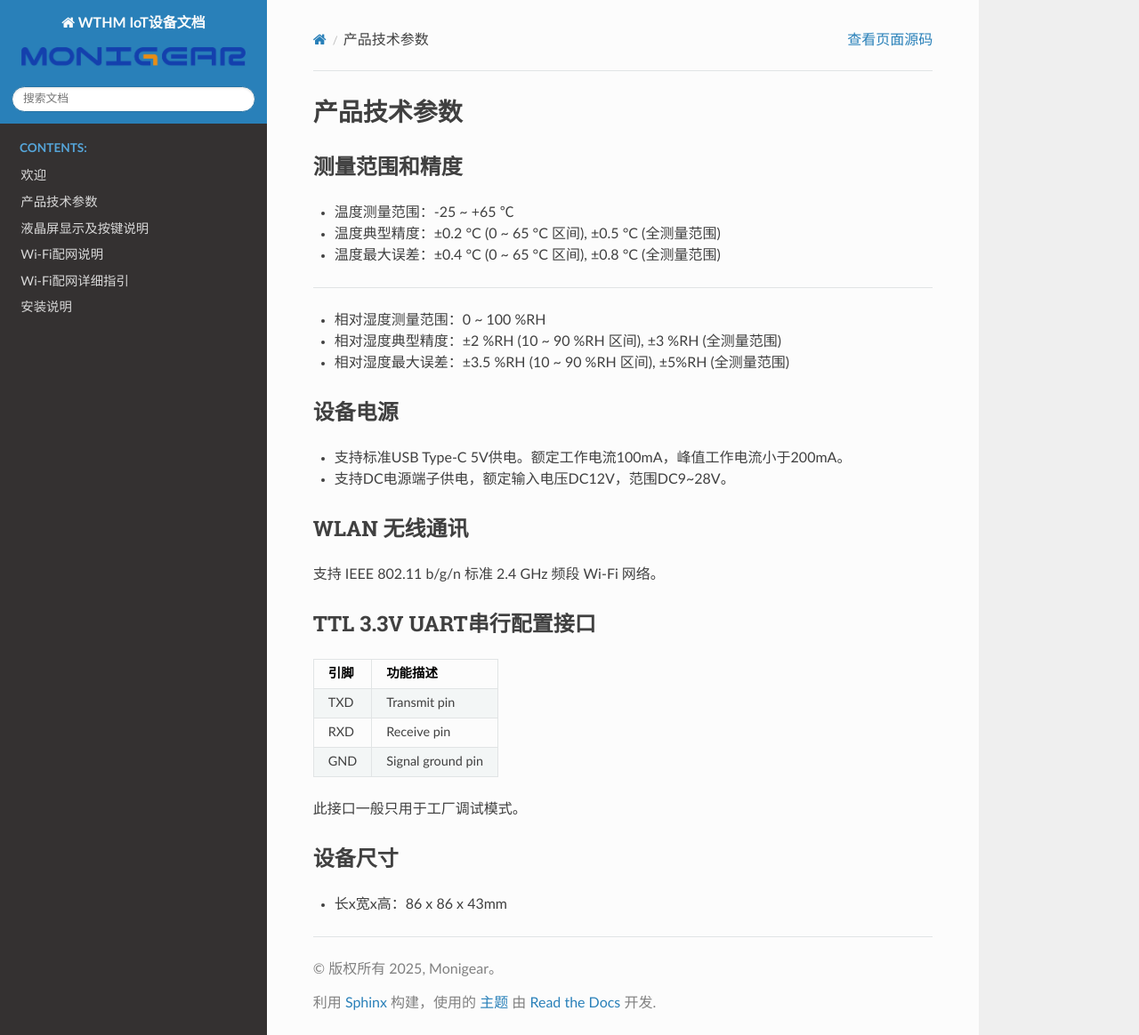
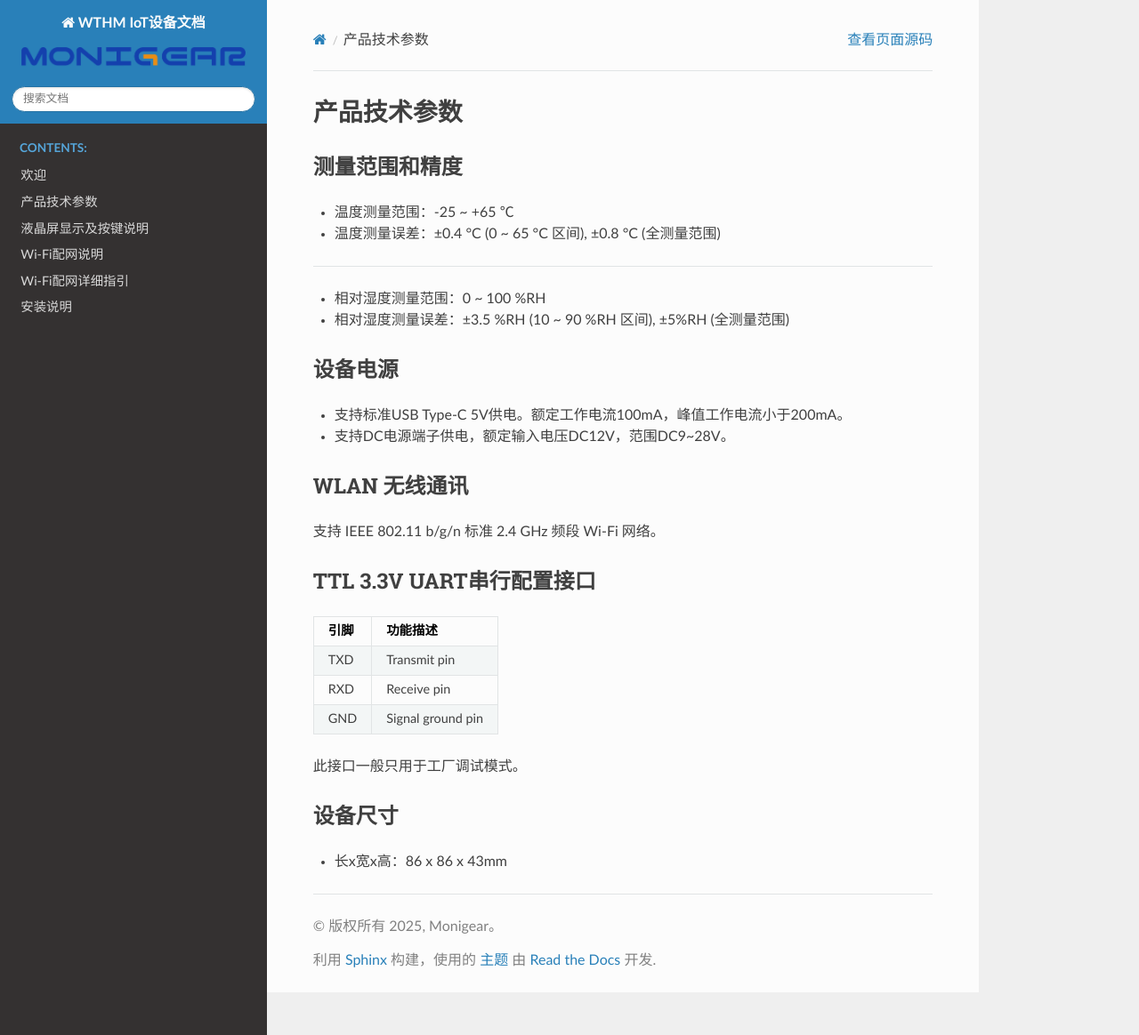
Before and after one commit to laosongbaba/wthm_docs_sphinx, a Sphinx documentation site: the page built from docs/zh/product-specs.rst, in a window 1280 px wide and 1164 px high. Shown: the whole window at 89% size. Built offline with Sphinx 7.4.7 and the Read the Docs theme 3.1.0, drawn with Linux system fonts in a browser that asks for light colours.

Commit message:
Fix accuracy description

```diff
--- a/docs/en/installation-guide.rst
+++ b/docs/en/installation-guide.rst
@@ -19,7 +19,7 @@ This method involves installing a backplate bracket and securing the device to a
 Method 2: Hook Mount Installation
 ---------------------------------
 
-This method involves mounting the device using hooks on a wall or other supporting structure.
+This method involves mounting the device using hooks (optional accessory) on a wall or other supporting structure.
 
 .. figure:: /_static/images/wthm-install-m2.png
    :alt: Hook mount installation diagram
--- a/docs/en/product-specs.rst
+++ b/docs/en/product-specs.rst
@@ -5,14 +5,12 @@ Measurement Range and Accuracy
 ------------------------------
 
 - Temperature measurement range: -25 ~ +65 °C
-- Temperature typical accuracy: ±0.2 °C (from 0 ~ 65 °C), ±0.5 °C (over the full range)
-- Temperature maximum error: ±0.4 °C (from 0 ~ 65 °C), ±0.8 °C (over the full range)
+- Temperature accuracy: ±0.4 °C (from 0 ~ 65 °C), ±0.8 °C (over the full range)
 
 --------------------
 
 - Relative humidity measurement range: 0 ~ 100 %RH
-- Relative humidity typical accuracy: ±2 %RH (from 10 ~ 90 %RH), ±3 %RH (over the full range)
-- Relative humidity maximum error: ±3.5 %RH (from 10 ~ 90 %RH), ±5%RH (over the full range)
+- Relative humidity accuracy: ±3.5 %RH (from 10 ~ 90 %RH), ±5%RH (over the full range)
 
 Device Power Supply
 -------------------
--- a/docs/zh/installation-guide.rst
+++ b/docs/zh/installation-guide.rst
@@ -19,7 +19,7 @@
 方式二：挂件安装方式
 --------------------
 
-这种方式是通过挂件将设备悬挂在墙面或其他支撑结构上。
+这种方式是通过挂件（为选配件）将设备悬挂在墙面或其他支撑结构上。
 
 .. figure:: /_static/images/wthm-install-m2.png
    :alt: 挂件安装方式示意图
--- a/docs/zh/product-specs.rst
+++ b/docs/zh/product-specs.rst
@@ -5,14 +5,12 @@
 --------------
 
 - 温度测量范围：-25 ~ +65 ℃
-- 温度典型精度：±0.2 °C (0 ~ 65 °C 区间), ±0.5 °C (全测量范围)
-- 温度最大误差：±0.4 °C (0 ~ 65 °C 区间), ±0.8 °C (全测量范围)
+- 温度测量误差：±0.4 °C (0 ~ 65 °C 区间), ±0.8 °C (全测量范围)
 
 --------------------
 
 - 相对湿度测量范围：0 ~ 100 %RH
-- 相对湿度典型精度：±2 %RH (10 ~ 90 %RH 区间), ±3 %RH (全测量范围)
-- 相对湿度最大误差：±3.5 %RH (10 ~ 90 %RH 区间), ±5%RH (全测量范围)
+- 相对湿度测量误差：±3.5 %RH (10 ~ 90 %RH 区间), ±5%RH (全测量范围)
 
 设备电源
 --------
```
